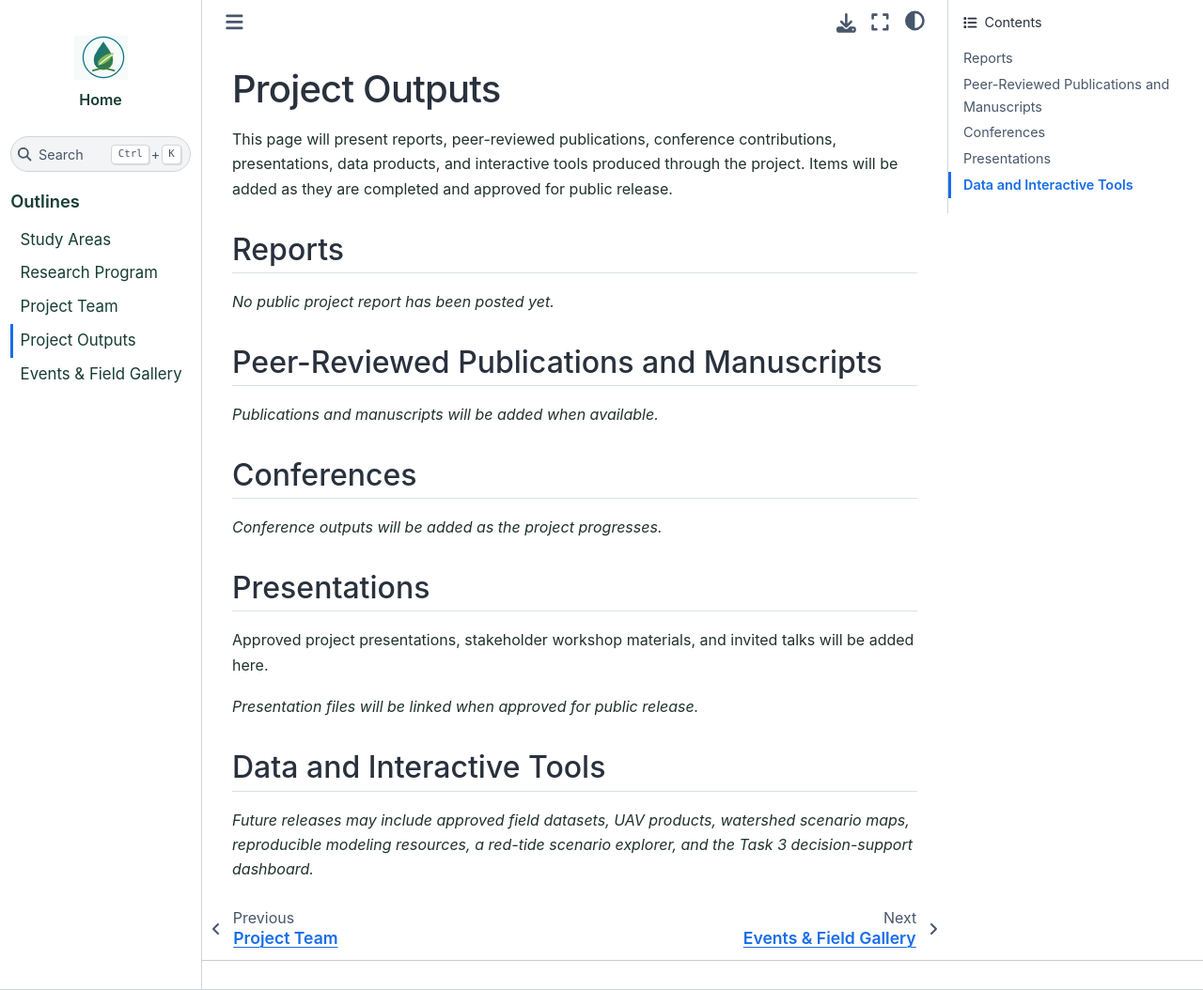
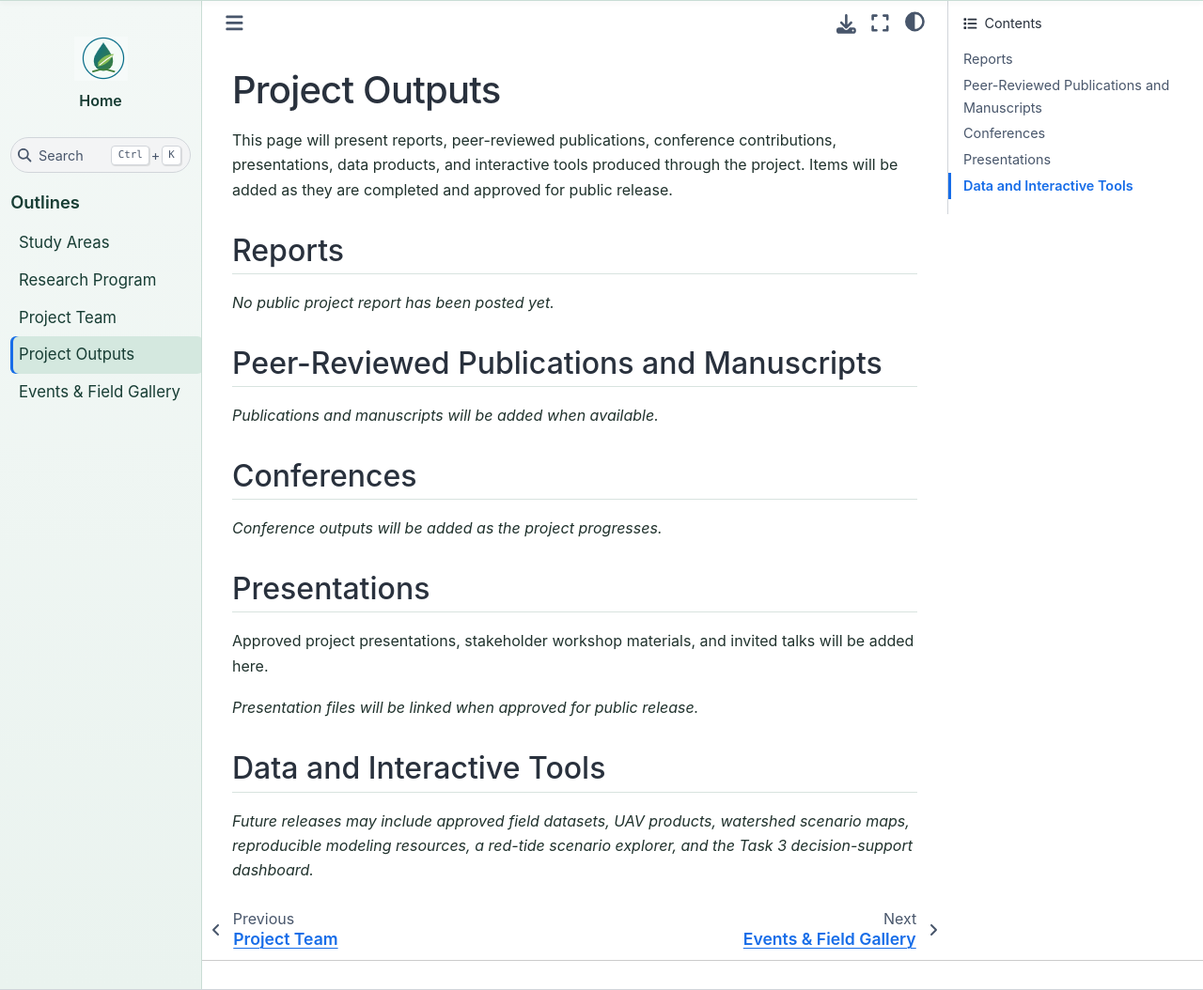
Before and after one commit to Mewcha1/HART, a Jupyter Book: the page built from outputs.md, in a window 1280 px wide and 1054 px high. Shown: the whole window at 94% size. Built offline with Jupyter Book 1.0.4 settings and Sphinx 7.4.7 and the Sphinx Book theme 1.1.4, drawn with Linux system fonts in a browser that asks for light colours.

Commit message:
Update HART Jupyter Book

```diff
--- a/_static/custom.css
+++ b/_static/custom.css
@@ -135,3 +135,103 @@ h2{margin-top:2.1rem;border-bottom:1px solid var(--ha-line);padding-bottom:.35re
     font-weight: 600 !important;
     color: #173d34 !important;
 }
+
+
+
+
+/* =========================================================
+   TOP HEADER BAR
+   ========================================================= */
+
+.bd-header {
+    background: linear-gradient(
+        90deg,
+        #eef5f2 0%,
+        #f4f8f6 55%,
+        #e8f2ee 100%
+    ) !important;
+
+    border-bottom: 1px solid #c9ddd5 !important;
+}
+
+/* Keep elements inside the header transparent */
+.bd-header .navbar-header-items,
+.bd-header .navbar-header-items__start,
+.bd-header .navbar-header-items__center,
+.bd-header .navbar-header-items__end {
+    background: transparent !important;
+}
+
+
+/* =========================================================
+   LEFT SIDEBAR
+   ========================================================= */
+
+.bd-sidebar-primary,
+.bd-sidebar-primary.bd-sidebar {
+    background: linear-gradient(
+        180deg,
+        #f3f8f6 0%,
+        #eaf3ef 100%
+    ) !important;
+
+    border-right: 1px solid #c9ddd5 !important;
+}
+
+/* Make inner sidebar containers use the same background */
+.bd-sidebar-primary .sidebar-primary-items__start,
+.bd-sidebar-primary .sidebar-primary-items__end,
+.bd-sidebar-primary nav.bd-links {
+    background: transparent !important;
+}
+
+
+/* =========================================================
+   INTERACTIVE SIDEBAR LINKS
+   ========================================================= */
+
+.bd-sidebar-primary .bd-links a.reference.internal,
+.bd-sidebar-primary .toctree-l1 > a {
+    padding: 0.38rem 0.55rem !important;
+    border-radius: 6px;
+    transition:
+        background-color 0.18s ease,
+        color 0.18s ease,
+        padding-left 0.18s ease;
+}
+
+/* Mouse hover */
+.bd-sidebar-primary .bd-links a.reference.internal:hover,
+.bd-sidebar-primary .toctree-l1 > a:hover {
+    background-color: #dcece5 !important;
+    color: #173d34 !important;
+    padding-left: 0.75rem !important;
+}
+
+/* Current/selected page */
+.bd-sidebar-primary .current > a,
+.bd-sidebar-primary a.current,
+.bd-sidebar-primary .active > a {
+    background-color: #d4e8df !important;
+    color: #173d34 !important;
+    font-weight: 600 !important;
+}
+
+
+/* =========================================================
+   SEARCH BOX
+   ========================================================= */
+
+.bd-header button.search-button,
+.bd-sidebar-primary button.search-button {
+    background-color: rgba(255, 255, 255, 0.75) !important;
+    border: 1px solid #bfd2ca !important;
+    transition: background-color 0.18s ease,
+                border-color 0.18s ease;
+}
+
+.bd-header button.search-button:hover,
+.bd-sidebar-primary button.search-button:hover {
+    background-color: #ffffff !important;
+    border-color: #7fa99a !important;
+}
```
